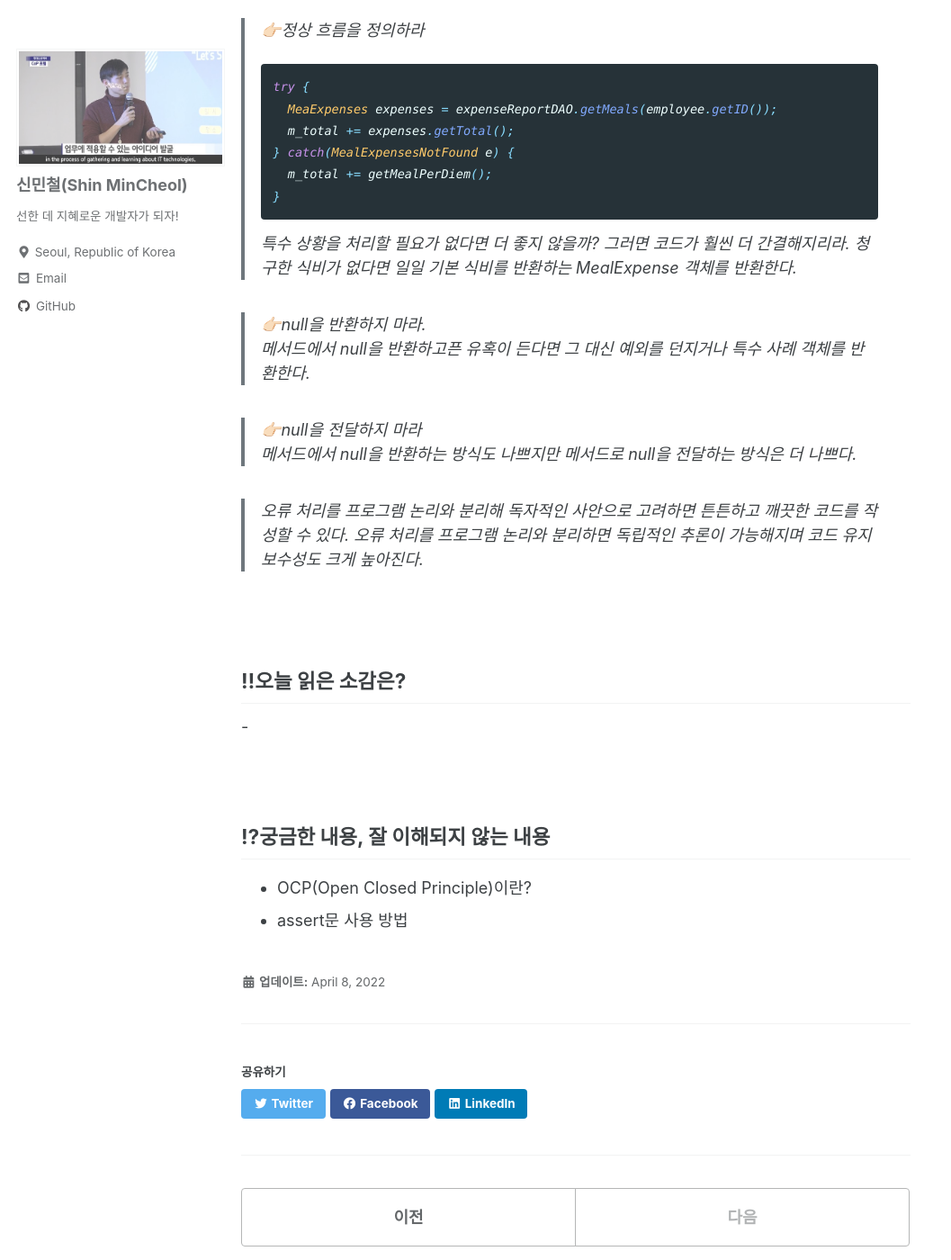
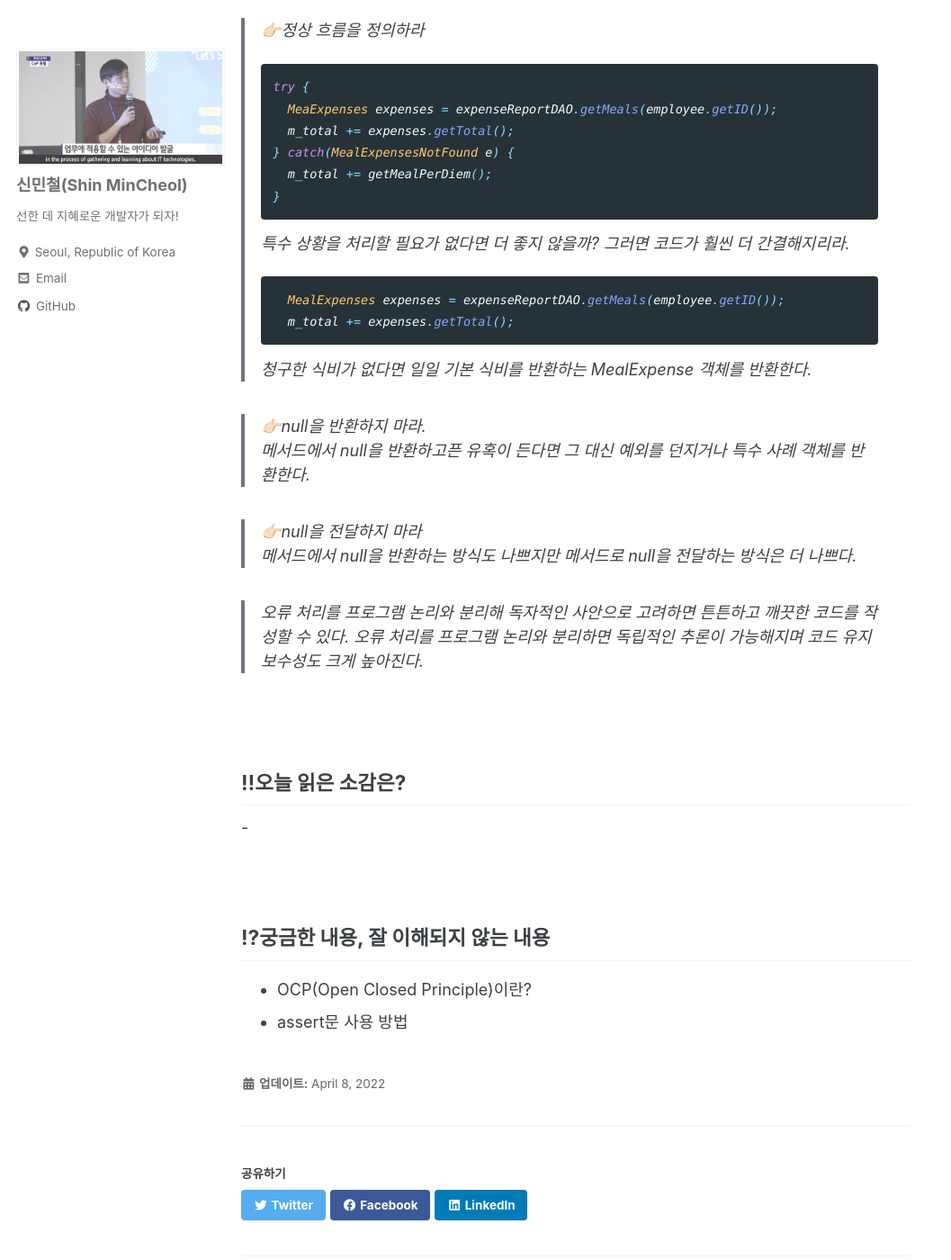
Before and after one commit to alsoj/alsoj.github.io, a Jekyll site: the page built from _posts/til/clean code/2022-04-08-7.오류 처리.md, in a window 1280 px wide and 1400 px high, scrolled down 1102 px. Shown: the whole window at 90% size, without its empty margins (0-1057 px from the left). Built offline with Jekyll 4.4.1, drawn with Linux system fonts in a browser that asks for light colours; cached includes are drawn as plain includes; comment, search, counter and statistics services are not loaded; some of the changed text lies outside the part shown.

````diff
--- a/_config.yml
+++ b/_config.yml
@@ -28,7 +28,7 @@ teaser: # path of fallback teaser image, e.g. "/assets/images/500x300.png"
 logo: "/assets/images/logo.png" # path of logo image to display in the masthead, e.g. "/assets/images/88x88.png"
 masthead_title: # overrides the website title displayed in the masthead, use " " for no title
 # breadcrumbs            : false # true, false (default)
-words_per_minute: 200
+words_per_minute: 50
 comments:
   provider: "disqus" # false (default), "disqus", "discourse", "facebook", "staticman", "staticman_v2", "utterances", "giscus", "custom"
   disqus:
--- a/_posts/til/clean code/2022-04-08-7.오류 처리.md
+++ b/_posts/til/clean code/2022-04-08-7.오류 처리.md
@@ -32,7 +32,14 @@
 > }
 > ```
 >
-> 특수 상황을 처리할 필요가 없다면 더 좋지 않을까? 그러면 코드가 훨씬 더 간결해지리라. 청구한 식비가 없다면 일일 기본 식비를 반환하는 MealExpense 객체를 반환한다.
+> 특수 상황을 처리할 필요가 없다면 더 좋지 않을까? 그러면 코드가 훨씬 더 간결해지리라.
+>
+> ```java
+>   MealExpenses expenses = expenseReportDAO.getMeals(employee.getID());
+>   m_total += expenses.getTotal();
+> ```
+>
+> 청구한 식비가 없다면 일일 기본 식비를 반환하는 MealExpense 객체를 반환한다.
 
 > 👉🏻null을 반환하지 마라.
 > 메서드에서 null을 반환하고픈 유혹이 든다면 그 대신 예외를 던지거나 특수 사례 객체를 반환한다.
````
